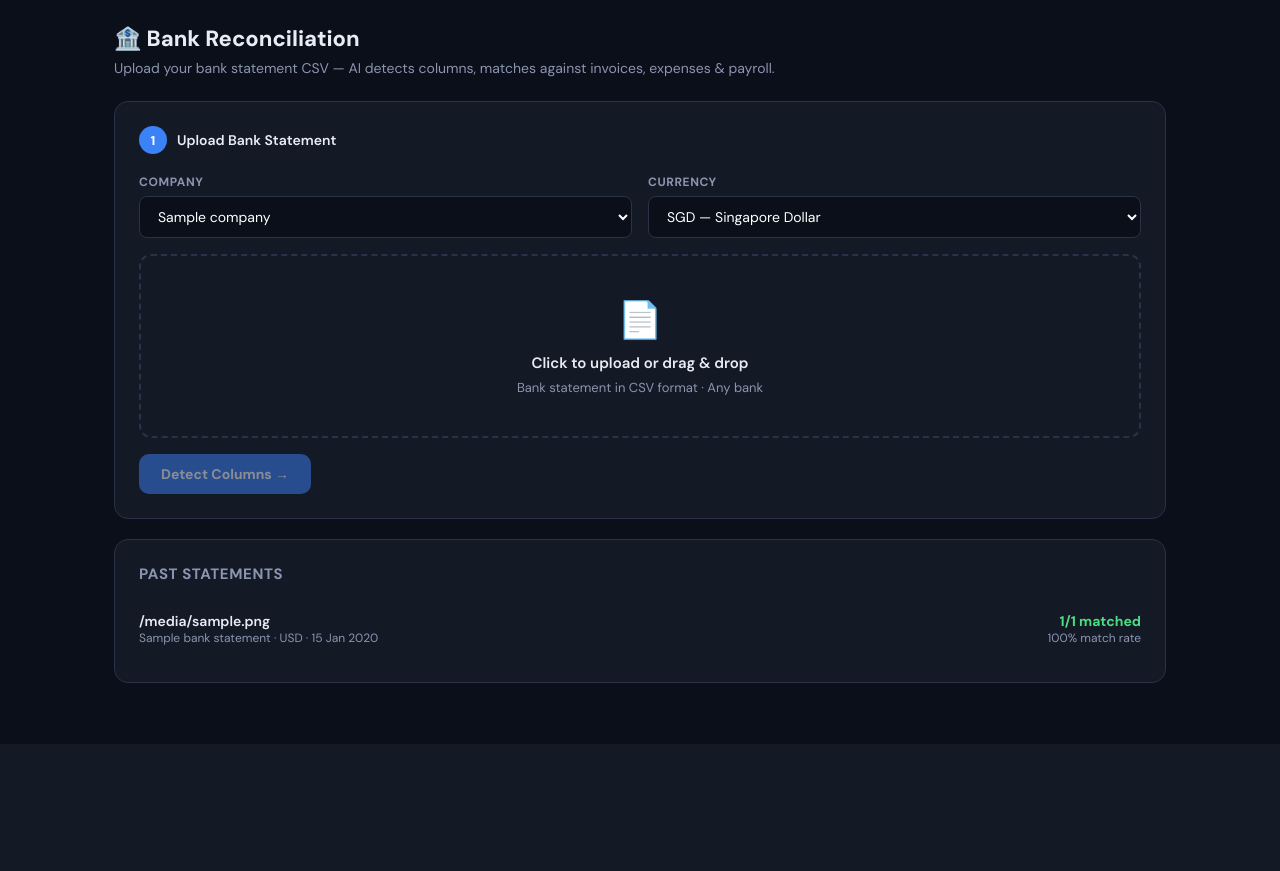
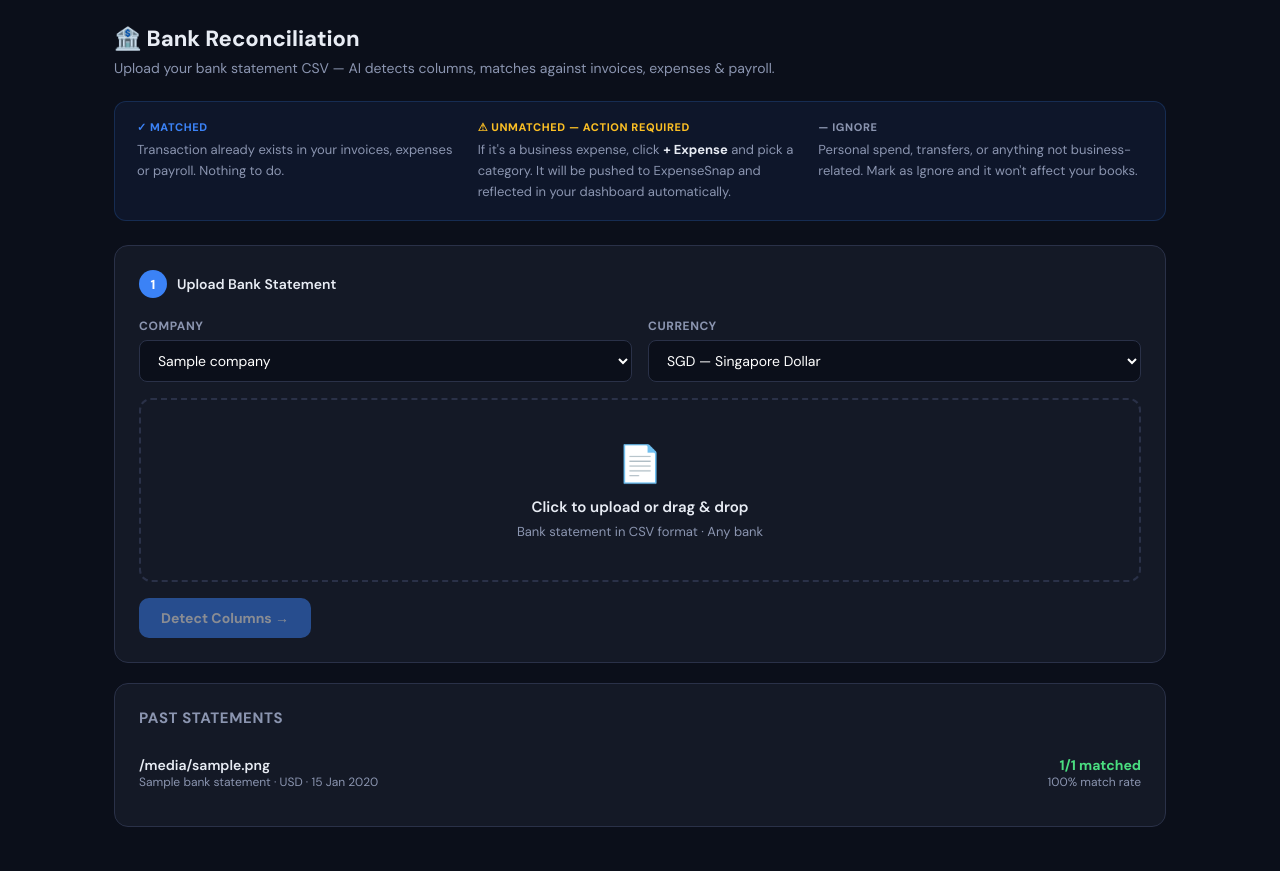
Before and after one commit to akaistudio/financesnap, a Flask app: page /reconcile in a window 1280 px wide. Shown: the part 56-927 px from the top of the page. Before the commit the page ends 739 px from the top, so only its background shows below. Run offline with Flask 3, Linux system fonts and the light colour scheme; the visitor is signed in with stand-in values (Sample User, id 1); a database or web service that is not in the repository returns one stand-in record (values such as "Sample title"); some libraries are stand-ins or nearby versions.

Commit message:
feat: add instructional banner to reconcile page — matched/unmatched/ignore explained

```diff
--- a/templates/reconcile.html
+++ b/templates/reconcile.html
@@ -115,6 +115,22 @@ tr:last-child td{border-bottom:none}
 <div class="main">
   <div class="page-title">🏦 Bank Reconciliation</div>
   <div class="page-sub">Upload your bank statement CSV — AI detects columns, matches against invoices, expenses &amp; payroll.</div>
+
+  <!-- How it works banner -->
+  <div style="background:rgba(59,130,246,.07);border:1px solid rgba(59,130,246,.2);border-radius:12px;padding:18px 22px;margin-bottom:24px;display:grid;grid-template-columns:1fr 1fr 1fr;gap:16px">
+    <div>
+      <div style="font-size:11px;font-weight:800;text-transform:uppercase;letter-spacing:.6px;color:var(--blue);margin-bottom:6px">✓ Matched</div>
+      <div style="font-size:13px;color:var(--text2);line-height:1.6">Transaction already exists in your invoices, expenses or payroll. Nothing to do.</div>
+    </div>
+    <div>
+      <div style="font-size:11px;font-weight:800;text-transform:uppercase;letter-spacing:.6px;color:var(--orange);margin-bottom:6px">⚠ Unmatched — Action Required</div>
+      <div style="font-size:13px;color:var(--text2);line-height:1.6">If it's a business expense, click <strong style="color:var(--text)">+ Expense</strong> and pick a category. It will be pushed to ExpenseSnap and reflected in your dashboard automatically.</div>
+    </div>
+    <div>
+      <div style="font-size:11px;font-weight:800;text-transform:uppercase;letter-spacing:.6px;color:var(--text2);margin-bottom:6px">— Ignore</div>
+      <div style="font-size:13px;color:var(--text2);line-height:1.6">Personal spend, transfers, or anything not business-related. Mark as Ignore and it won't affect your books.</div>
+    </div>
+  </div>
 
   <!-- Step 1: Upload -->
   <div class="card" id="step1-section">
```
